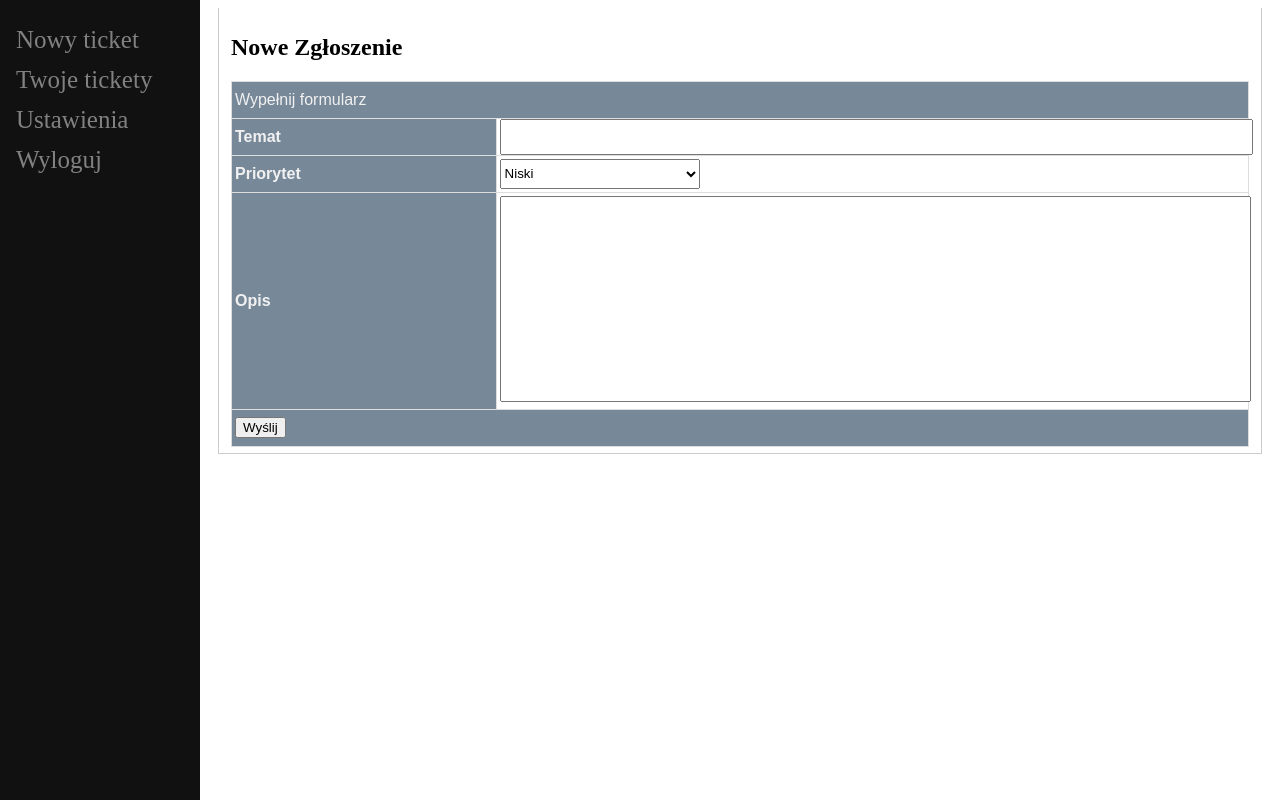
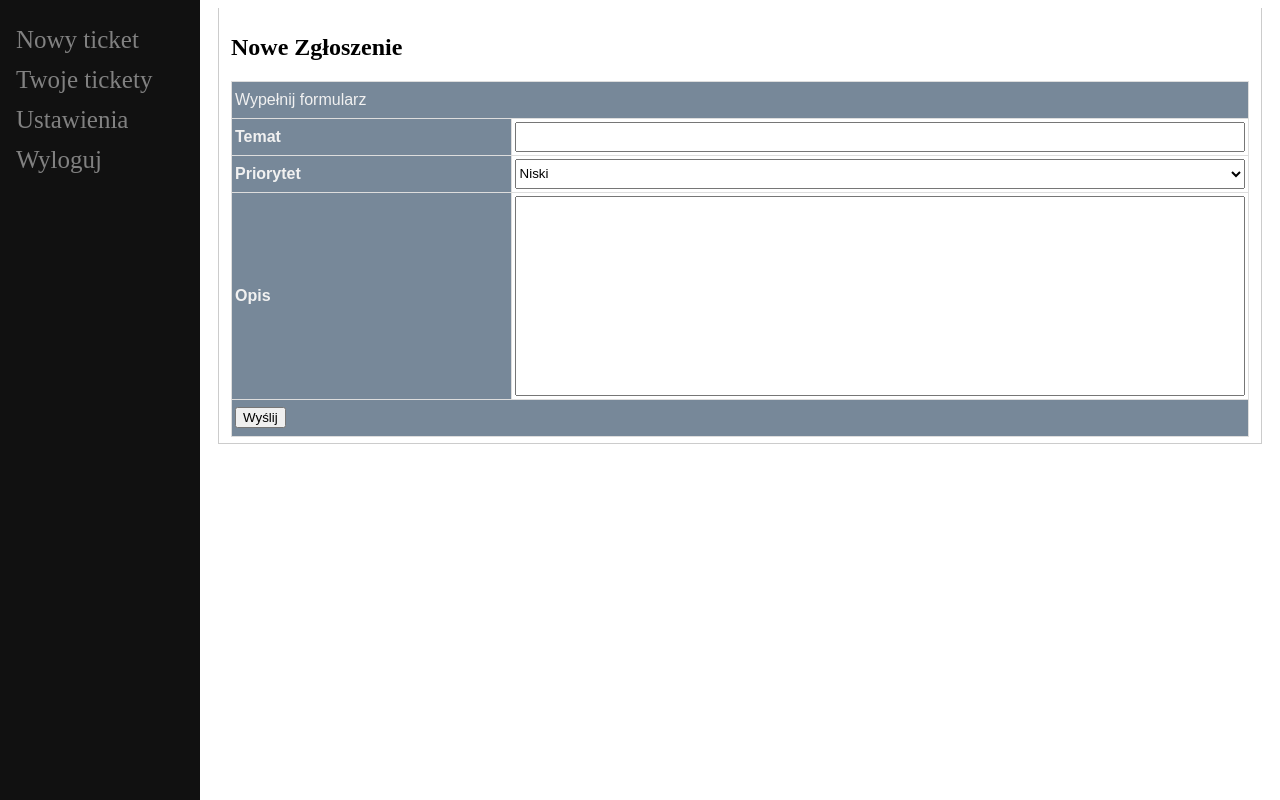
Before and after one commit to BaroshVBi/helpdesk, a website: page helpdesk/home.html in a window 1280 px wide. Drawn offline with nearby package versions, Linux system fonts and the light colour scheme; no server answers.

Commit message:
poprawki

```diff
--- a/helpdesk/public/Style.css
+++ b/helpdesk/public/Style.css
@@ -86,23 +86,24 @@ table {
             background-color: #f1f1f1;
         }
 
-#add_ticket { }
+#add_ticket {
+
+}
 
     #add_ticket textarea {
         resize: none;
         width: 100%;
         height: 200px;
+        display: block;
+        box-sizing: border-box;
     }
 
-    #add_ticket input {
+    #add_ticket input, select {
         width: 100%;
         height: 100%;
+        display: block;
+        box-sizing: border-box;
     }
-
-#priority {
-    width: 200px;
-    height: 100%;
-}
 
 @keyframes moveToRight {
     0% {
```
